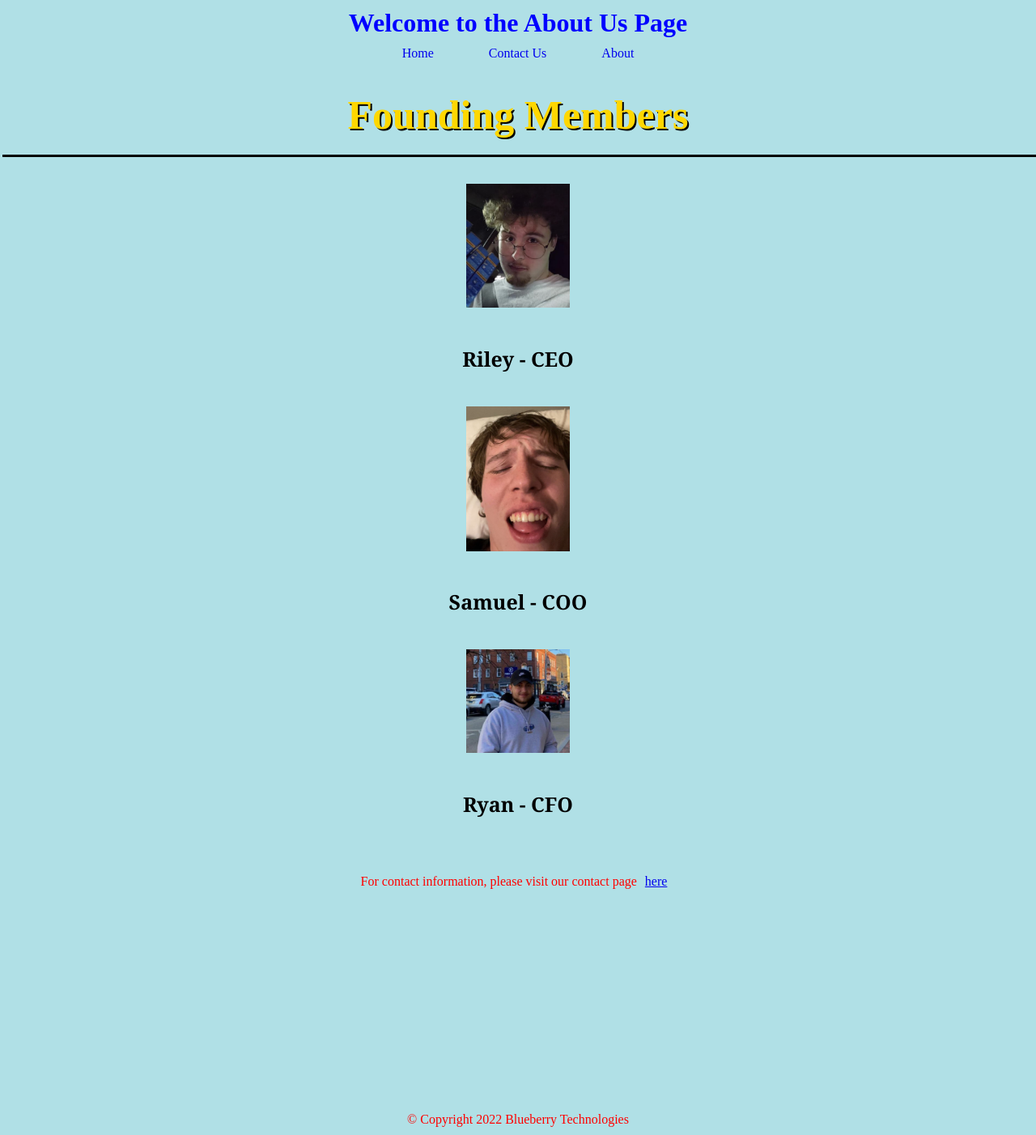
After one commit to BlueberryTechnologies/BlueberryTech, a PHP site: page /Data/Pages/about.html in a window 1280 px wide. The commit adds this page. Shown: the whole page at 81% size. Run offline with PHP 8.4, Linux system fonts and the light colour scheme.

Commit message:
modified files
modified the nav bar, fixed hierarchy for files, added new about us page, etc

```diff
--- a/blue_index.css
+++ b/Data/CSS/blue_index.css
@@ -1,6 +1,7 @@
 body {
     background-color: powderblue;
     margin: auto;
+    text-align: center;
   }
   h1 {
     color: blue;
@@ -15,6 +16,13 @@ body {
     text-shadow: 2px 2px black;
     box-shadow: 3px 3px black;
     padding: 20px;
+    text-align: center;
+  }
+  h3 {
+    color: beige;
+    margin: auto;
+    font-size: 25px;
+    padding: 10px;
     text-align: center;
   }
   p {
@@ -64,5 +72,6 @@ body {
     margin: 0;
     padding: 0;
     overflow: hidden;
-    text-align: left;
+    text-align: center;
+
   }
--- /dev/null
+++ b/Data/Pages/about.html
@@ -0,0 +1,40 @@
+<!DOCTYPE html>
+<html lang="en-us">
+<html>
+    <head>
+        <meta charset="UTF-8">
+        <meta name="viewport" content="width=device-width, initial-scale=1.0">
+        <link rel="stylesheet" href="../CSS/blue_index.css">
+        <title>Blueberry Technologies - About Us</title>
+    </head>
+
+    <body>
+
+        <h1>Welcome to the About Us Page</h1>
+        <div class="nav">
+            <ul>
+                <li><a href="../../index.html">Home</a></li>
+                <li><a href="contactus.html">Contact Us</a></li>
+                <li><a href="about.html">About</a></li>
+            </ul>
+        </div>
+        <br>
+        <h2>Founding Members</h2>
+        <br>
+        <br>
+        <img src="../Images/Employees/riley.png" alt="Riley" style="width: 10%;height: 10%;">
+        <h5>Riley - CEO</h5>
+        <img src="../Images/Employees/sam.jpg" alt="Sam" style="width: 10%;height: 10%;">
+        <h5>Samuel - COO</h5>
+        <img src="../Images/Employees/ryan.jpg" alt="Ryan" style="width: 10%;height: 10%;">
+        <h5>Ryan - CFO</h5>
+        <br>
+        <p>For contact information, please visit our contact page<a href="contactus.html">here</a></p>
+
+
+
+        <footer>
+            <p>© Copyright 2022 Blueberry Technologies</p>
+        </footer>
+    </body>
+</html>
```
Also changed, not shown: Data/Pages/contactus.html (added, +34 -0 lines), contactus.html (deleted, +0 -30 lines), index.html (+10 -8 lines).
